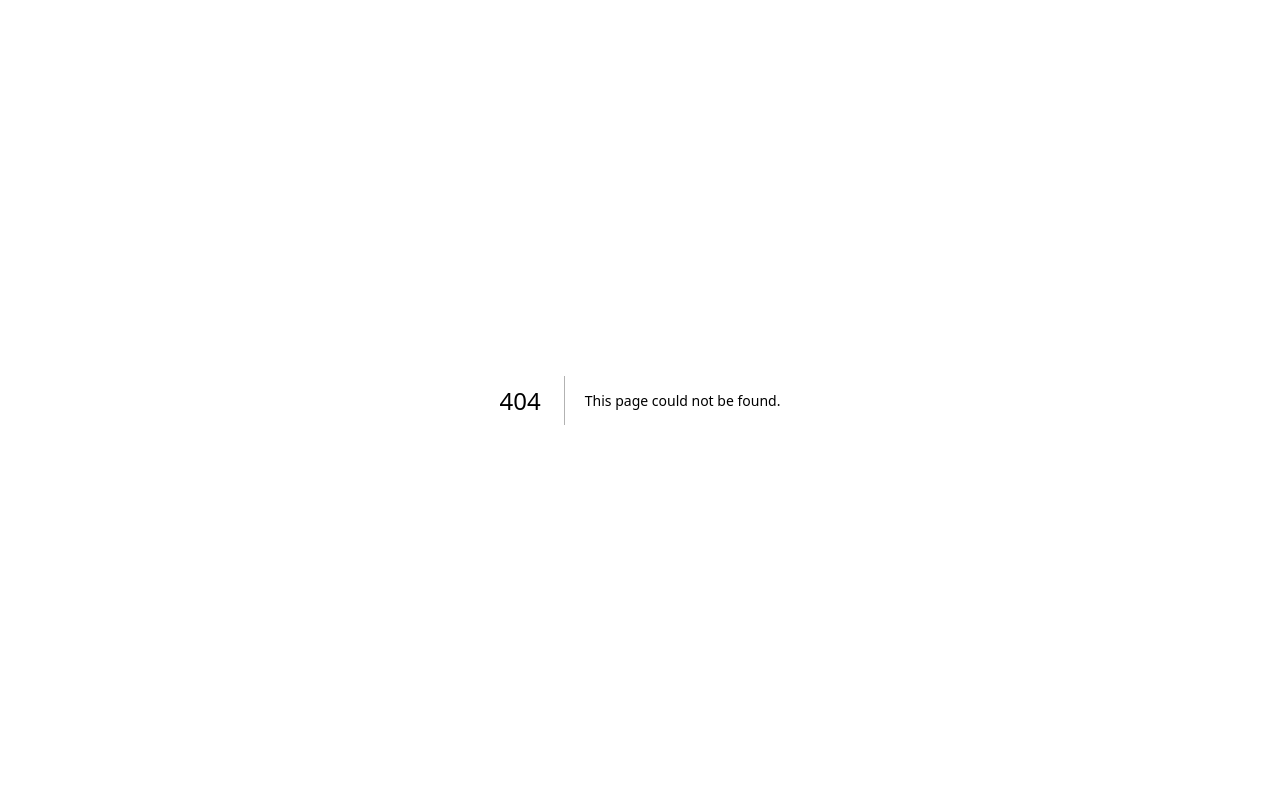
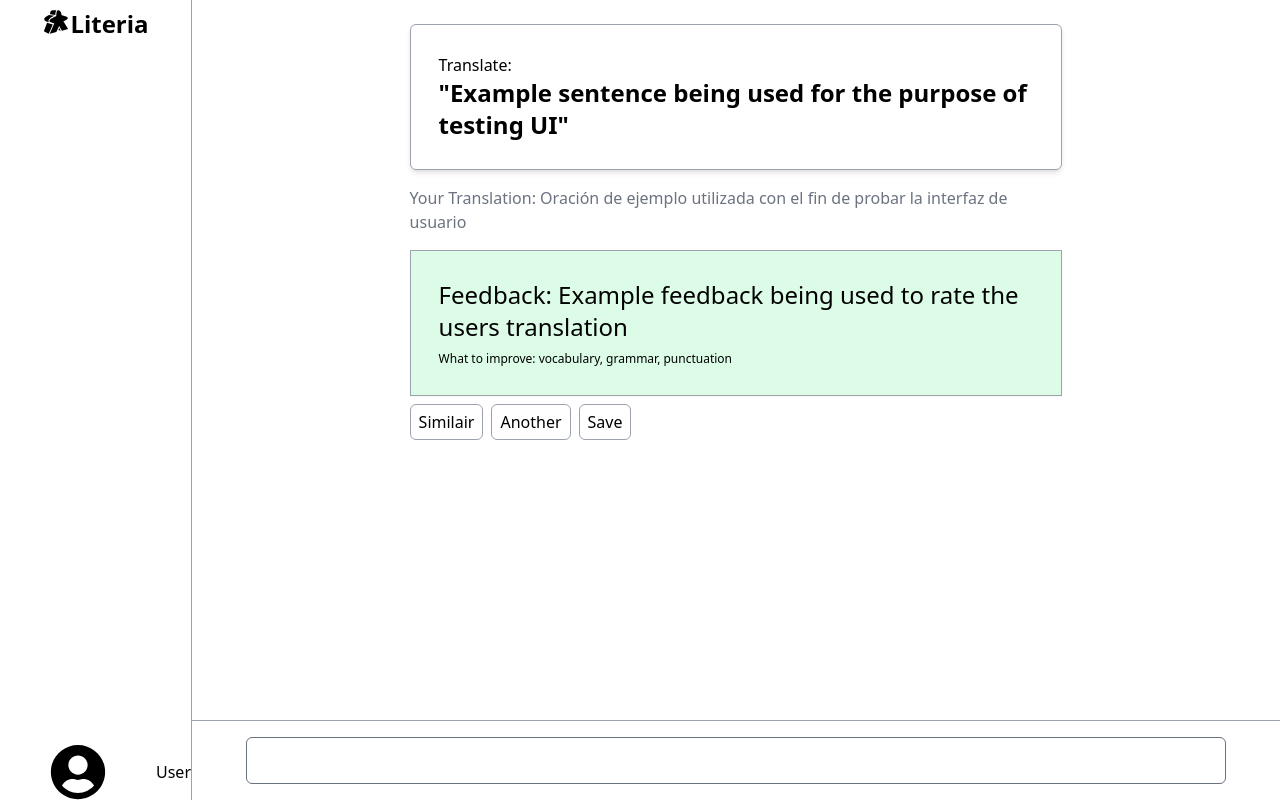
Before and after one commit to dab1an/literia, a Next.js app: page /proto in a window 1280 px wide. Before the commit this address had no page. Built offline with nearby package versions, Linux system fonts and the light colour scheme.

Commit message:
UI Mockup

```diff
--- a/package.json
+++ b/package.json
@@ -17,6 +17,7 @@
     "next-auth": "^4.22.4",
     "react": "18.2.0",
     "react-dom": "18.2.0",
+    "react-icons": "^4.11.0",
     "zod": "^3.21.4"
   },
   "devDependencies": {
--- /dev/null
+++ b/src/pages/proto.tsx
@@ -0,0 +1,65 @@
+import { Gi3DMeeple } from "react-icons/gi";
+import { FaUserCircle } from "react-icons/fa";
+import { IoMdSend } from "react-icons/io";
+
+export default function Page() {
+  return (
+    <div className="flex h-screen w-screen bg-blue-500">
+      <div className="flex w-[15%] flex-col items-center justify-between  border-r border-r-gray-400 bg-white">
+        <div className=" mt-2 flex h-7">
+          <Gi3DMeeple className="h-full w-full" />
+          <span className="text-2xl font-bold">Literia</span>
+        </div>
+        <div className="flex h-[7%] w-full items-center justify-center   bg-white">
+          <FaUserCircle className="h-full w-full" />
+          <span>User</span>
+        </div>
+      </div>
+
+      <div className="flex w-[85%] flex-col">
+        <div className="flex h-[90%] flex-col items-center gap-4 bg-white pt-6">
+          <div className=" w-[60%] rounded-md border border-gray-400 p-7 shadow-md">
+            <h1>Translate:</h1>
+            <h1 className="text-2xl font-bold">
+              "Example sentence being used for the purpose of testing UI"
+            </h1>
+          </div>
+          <div className=" w-[60%]">
+            <h1 className="text-gray-500">
+              Your Translation: Oración de ejemplo utilizada con el fin de
+              probar la interfaz de usuario
+            </h1>
+          </div>
+
+          <div className="flex w-[60%] flex-col gap-2">
+            <div className=" flex flex-col border border-gray-400 bg-green-100 p-7 shadow-sm">
+              <h1 className="pb-2 text-2xl">
+                Feedback: Example feedback being used to rate the users
+                translation
+              </h1>
+              <p className="text-xs">
+                What to improve: vocabulary, grammar, punctuation
+              </p>
+            </div>
+
+            <div className="flex h-9 w-[50%] gap-2 bg-white">
+              <div className=" bg-white-500 flex h-full items-center justify-center rounded-md border border-gray-400 p-2">
+                <h1>Similair</h1>
+              </div>
+              <div className=" flex h-full items-center justify-center rounded-md border border-gray-400 p-2">
+                <h1>Another</h1>
+              </div>
+              <div className=" flex h-full items-center justify-center rounded-md border border-gray-400 p-2">
+                <h1>Save</h1>
+              </div>
+            </div>
+          </div>
+        </div>
+        <div className="flex h-[10%] items-center justify-center border-t border-t-gray-400 bg-white">
+          <div className=" h-[60%] w-[90%] rounded-md border border-gray-500"></div>
+          {/* <IoMdSend className="ms-1" size="3x" /> */}
+        </div>
+      </div>
+    </div>
+  );
+}
```
Also changed, not shown: 1 other file (tests, documents, lock files or other folders).
